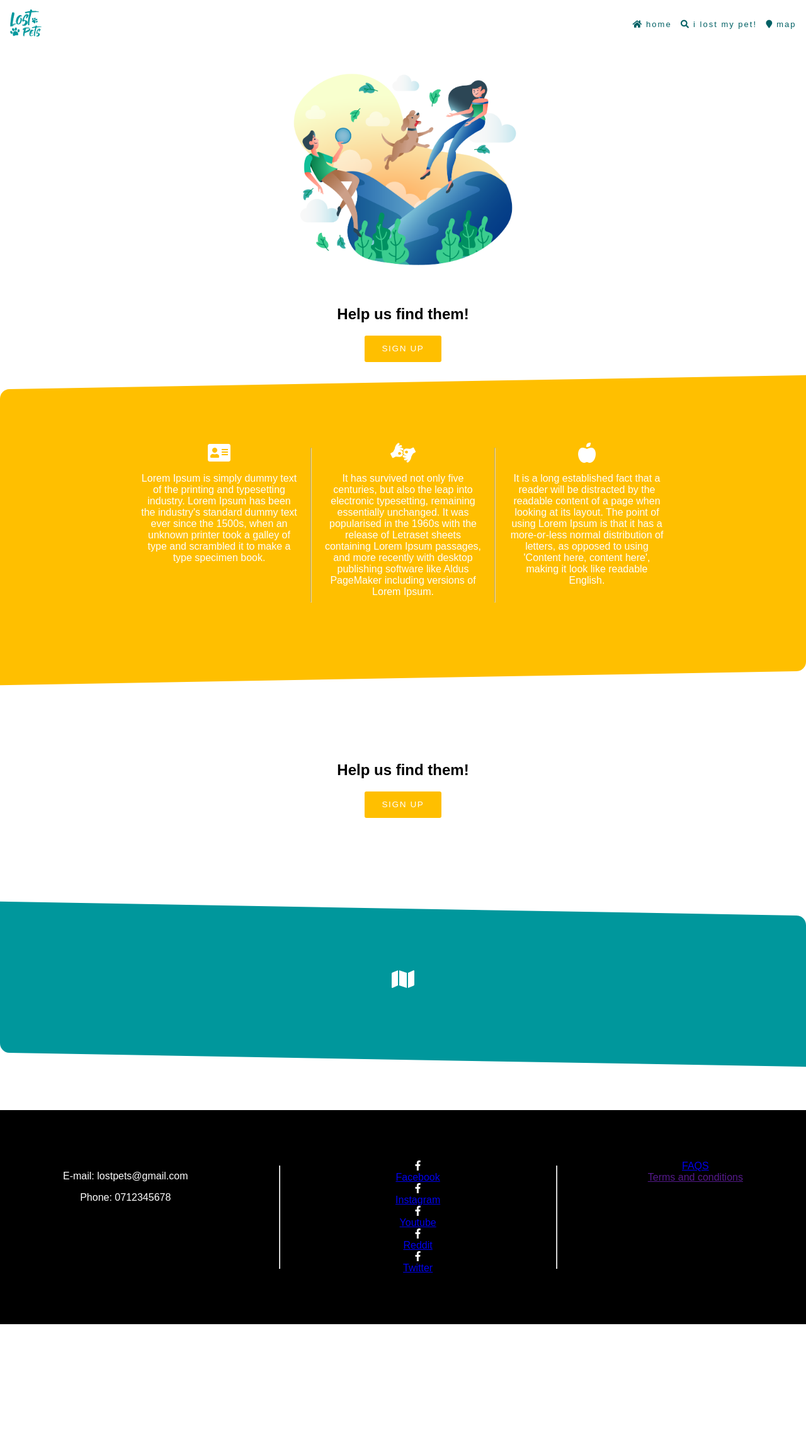
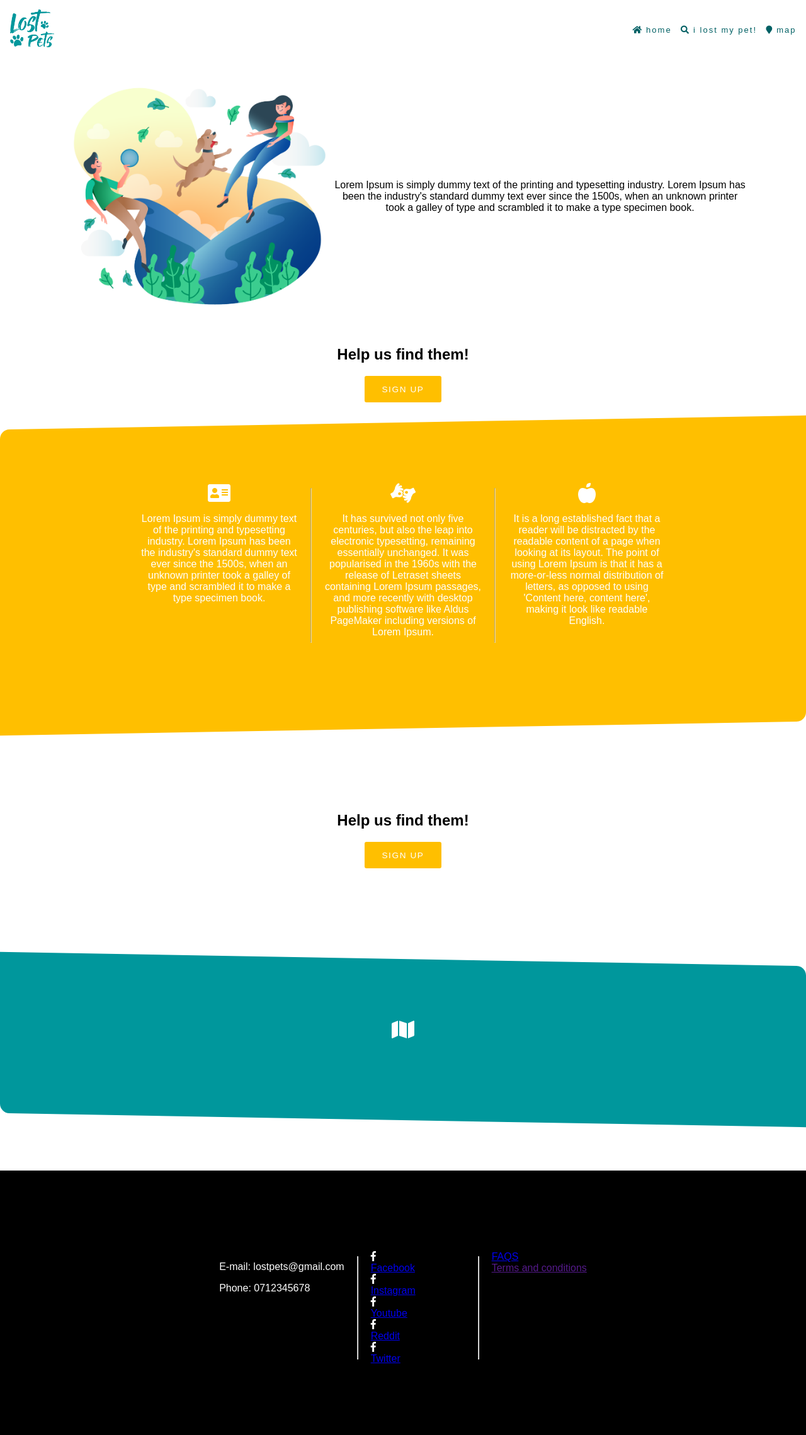
Before and after one commit to emilianraduu/LostPets, a PHP site: page / in a window 1280 px wide. Shown: the whole page at 63% size. Before the commit the page ends 2103 px from the top, so only its background shows below. Run offline with PHP 8.4, Linux system fonts and the light colour scheme.

Commit message:
mai trebuie rezolvat cu footer-ul

```diff
--- a/css/style.css
+++ b/css/style.css
@@ -17,7 +17,7 @@ nav {
 }
 
 .logo img {
-    width: 50px;
+    width: 70px;
 }
 
 .navigation {
@@ -51,12 +51,8 @@ nav {
     color: #00979c;
 }
 
-
 #selection:hover .fa {
     color: #00979c;
-}
-#selection-off {
-    display: none;
 }
 
 .container {
@@ -64,16 +60,30 @@ nav {
     display: block;
     margin-bottom: 5em;
 }
+#selection-off{
+    display:none;
+}
 
-.container img {
+.motto {
+    display: flex;
+    justify-content: center;
+    padding: 0 6em;
+}
+
+.motto img {
     margin: auto auto;
-    width: 30%;
-    height: 30%;
+    width: 40%;
+    height: 40%;
 }
-.orange-container{
+
+.motto p {
+    margin: auto auto;
+}
+
+.orange-container {
     margin-top: 2em;
     margin-bottom: 2em;
-    display:flex;
+    display: flex;
     background-color: #ffbf00;
     transform: skewY(-1deg);
     border-top-left-radius: 15px;
@@ -81,18 +91,23 @@ nav {
     border-bottom-right-radius: 15px;
     width: 100%;
     padding-top: 1em;
+    padding-bottom: 1em;
     color: white;
 }
+
+.orange-container .paragraphs {
+    transform: skewY(+1deg);
+}
+
 .no-container {
     background-color: white;
 }
-.orange-container .paragraphs {
-    transform: skewY(+1deg);
-}
-.cyan-container{
+
+.cyan-container {
     margin-top: 4em;
     margin-bottom: 4em;
-    display:flex;
+    padding-bottom: 1em;
+    display: flex;
     background-color: #00979c;
     transform: skewY(+1deg);
     border-top-right-radius: 15px;
@@ -102,9 +117,9 @@ nav {
     padding-top: 1em;
     color: white;
 }
-.cyan-container .paragraphs{
+
+.cyan-container .paragraphs {
     transform: skewY(-1deg);
-
 }
 
 hr {
@@ -127,6 +142,7 @@ button {
     letter-spacing: .1rem;
     font-size: .85rem;
 }
+
 button:hover, :focus {
     background-color: #00979c;
 }
@@ -142,23 +158,28 @@ button:hover, :focus {
     list-style-type: none;
     max-width: 250px;
     min-width: 150px;
-
     margin: 0px 20px;
 }
+
 footer {
-    background: black;
+    display: flex;
+    background-color: black;
+    border-top-right-radius: -15px;
+    justify-content: center;
+    width: 100%;
+    padding-top: 3em;
     color: white;
-    text-align: center;
-    margin-top: 0;
 }
 
 footer a {
     display: block;
 }
+
 footer .fa {
     color: white;
     margin-right: 10px;
 }
+
 footer hr {
     display: block;
     overflow: hidden;
@@ -166,6 +187,11 @@ footer hr {
     border-style: inset;
     border-width: 1px;
 }
+
+.footer li {
+    text-align: left;
+}
+
 @media only screen and (max-width: 600px) {
     .container img {
         margin: auto auto;
@@ -175,11 +201,13 @@ footer hr {
     .container {
         margin: 0;
     }
-
     .paragraphs {
         display: block;
-        padding:  0 50px;
-
+        padding: 0 50px;
+    }
+    .motto {
+        display: block;
+        padding: 0 2em;
     }
     .paragraphs li {
         margin-top: 30px;
@@ -196,16 +224,11 @@ footer hr {
         width: 70%;
         position: absolute;
         right: 0;
-        top:0;
+        top: 0;
         height: 100%;
         display: none;
         background-color: hsl(182, 77%, 59%);
     }
-
-    .show {
-        display:block;
-    }
-
     .navigation .mobile {
         display: block;
     }
--- a/index.html
+++ b/index.html
@@ -48,8 +48,10 @@
     </header>
 
     <div class="container">
-        <img src="img/illu.png">
-        <h2>
+        <div class="motto"><img src="img/illu.png"><p>Lorem Ipsum is simply dummy text of the printing and typesetting industry. Lorem Ipsum has been the industry's standard dummy text ever since the 1500s, when an unknown printer took a galley of type and scrambled it to make a type specimen book.
+
+            </p>
+        </div><h2>
             Help us find them!
         </h2>
         <button class="log-reg">Sign up</button>
```
